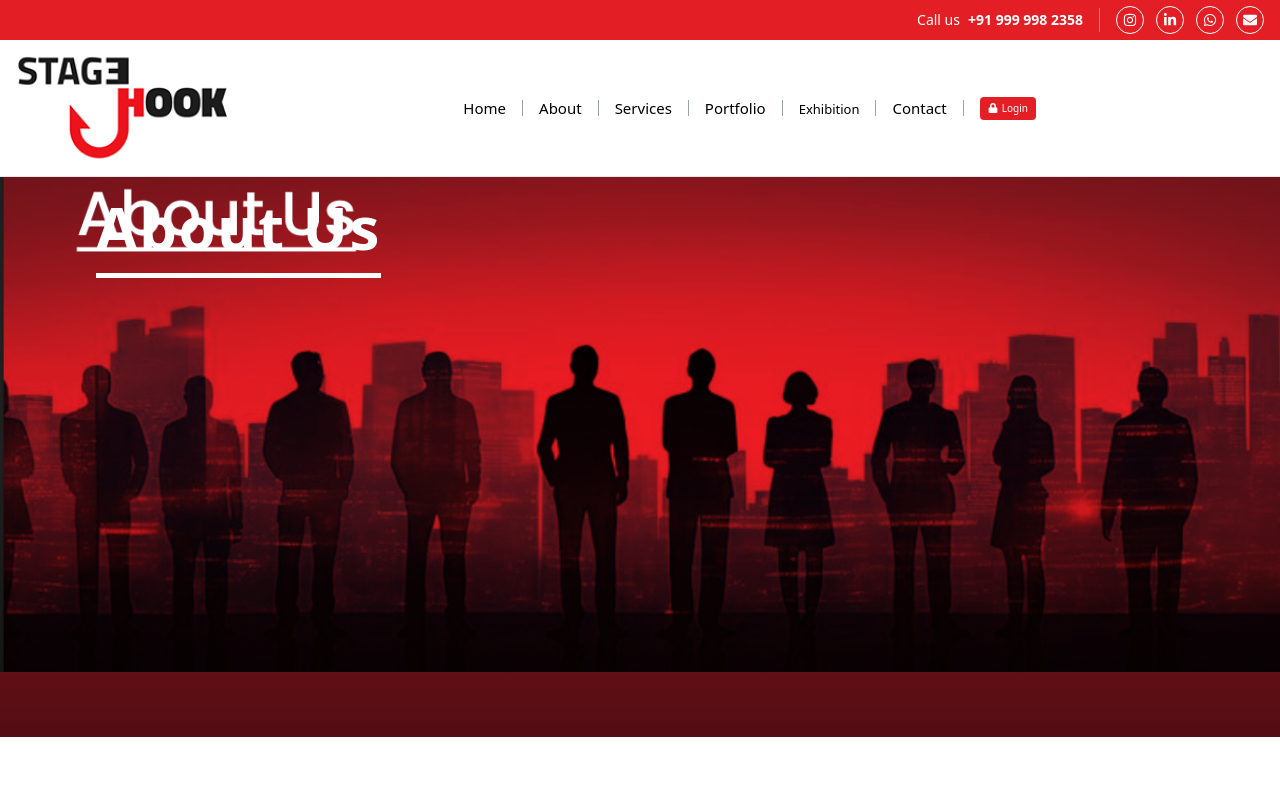
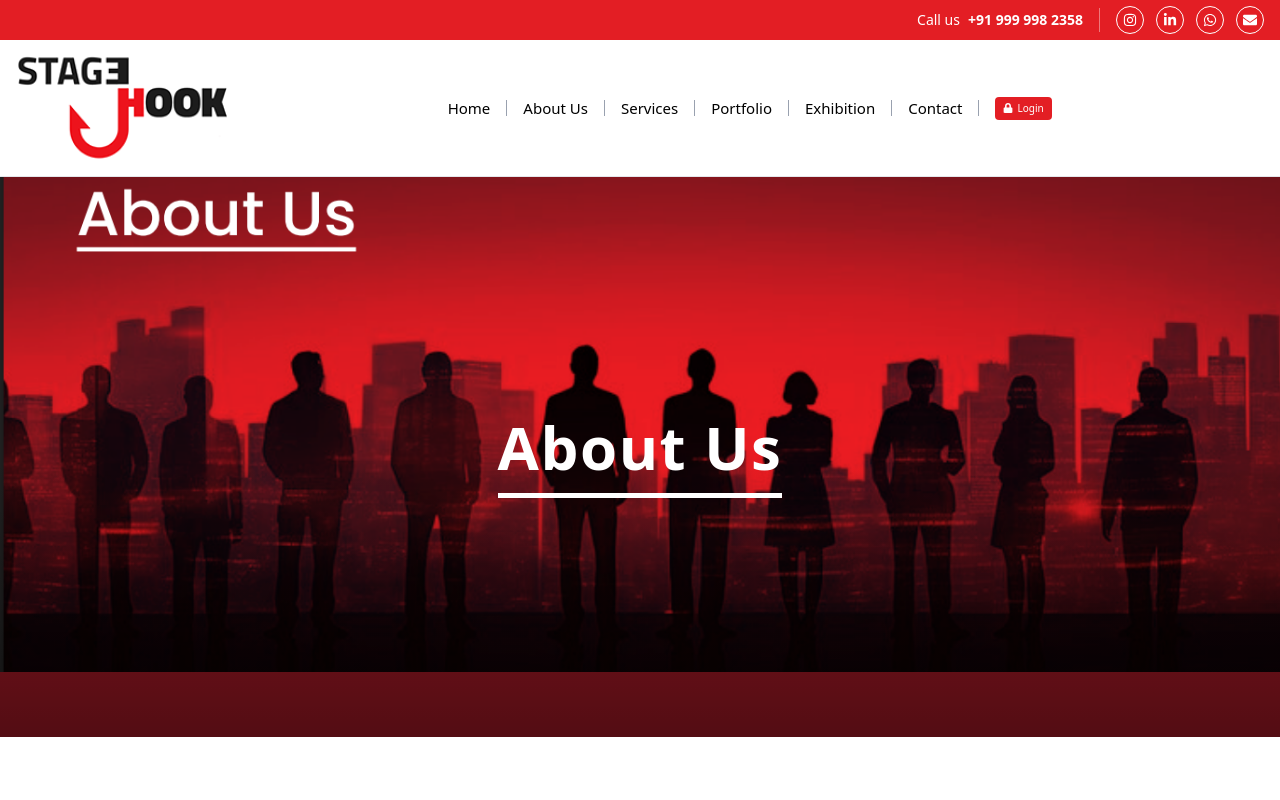
Before and after one commit to Riju7407/STAGEJHOOK-main, a React (Vite) app: page /about in a window 1280 px wide. Shown: the top 800 px of the page. Built offline with nearby package versions, Linux system fonts and the light colour scheme.

Commit message:
UI Improvements: Fix navbar Exhibition text styling, change About to About Us, center About Us hero text, and fix portfolio modal image display

```diff
--- a/src/components/about/AboutHero.jsx
+++ b/src/components/about/AboutHero.jsx
@@ -14,8 +14,8 @@ const AboutHero = () => {
       {/* Dark gradient overlay at bottom */}
       <div className="absolute inset-0 bg-gradient-to-b from-transparent via-transparent to-black/40"></div>
 
-      {/* About Us Text - Top Left */}
-      <div className="absolute top-4 sm:top-5 left-4 sm:left-6 md:left-12 lg:left-16 xl:left-24 z-20">
+      {/* About Us Text - Center */}
+      <div className="absolute inset-0 flex items-center justify-center z-20">
         <h1 className="text-3xl sm:text-4xl md:text-5xl lg:text-6xl font-bold text-white tracking-wide pb-3 sm:pb-4 border-b-4 sm:border-b-[5px] border-white inline-block">
           About Us
         </h1>
--- a/src/components/common/Navbar.jsx
+++ b/src/components/common/Navbar.jsx
@@ -32,13 +32,13 @@ const Navbar = () => {
         <ul className="flex items-center gap-1 sm:gap-2 lg:gap-3 xl:gap-4 text-[10px] sm:text-[11px] md:text-[12px] lg:text-[14px] xl:text-[15px] font-medium text-black flex-1 justify-end sm:justify-center px-1 sm:px-2">
           <li className="hidden sm:block z-10"><Link to="/" className="hover:text-[#E31E24] transition-colors whitespace-nowrap">Home</Link></li>
           <li className="hidden md:block border-l border-gray-400 h-4"></li>
-          <li className="hidden sm:block z-10"><Link to="/about" className="hover:text-[#E31E24] transition-colors whitespace-nowrap">About</Link></li>
+          <li className="hidden sm:block z-10"><Link to="/about" className="hover:text-[#E31E24] transition-colors whitespace-nowrap">About Us</Link></li>
           <li className="hidden md:block border-l border-gray-400 h-4"></li>
           <li className="hidden sm:block z-10"><Link to="/services" className="hover:text-[#E31E24] transition-colors cursor-pointer whitespace-nowrap">Services</Link></li>
           <li className="hidden md:block border-l border-gray-400 h-4"></li>
           <li className="hidden sm:block z-10"><Link to="/portfolio" className="hover:text-[#E31E24] transition-colors cursor-pointer whitespace-nowrap">Portfolio</Link></li>
           <li className="hidden lg:block border-l border-gray-400 h-4"></li>
-          <li className="hidden lg:block z-10"><Link to="/exhibition" className="hover:text-[#E31E24] transition-colors cursor-pointer whitespace-nowrap text-[9px] sm:text-[10px] md:text-[11px] lg:text-[13px]">Exhibition</Link></li>
+          <li className="hidden lg:block z-10"><Link to="/exhibition" className="hover:text-[#E31E24] transition-colors cursor-pointer whitespace-nowrap">Exhibition</Link></li>
           <li className="hidden lg:block border-l border-gray-400 h-4"></li>
           <li className="hidden sm:block z-10"><Link to="/contact" className="hover:text-[#E31E24] transition-colors cursor-pointer whitespace-nowrap">Contact</Link></li>
           <li className="hidden lg:block border-l border-gray-400 h-4"></li>
@@ -82,7 +82,7 @@ const Navbar = () => {
           <div className="fixed inset-0 top-14 left-0 right-0 bg-white border-b border-gray-200 sm:hidden z-40 shadow-lg w-full">
             <ul className="flex flex-col gap-1 py-4 px-4 text-xs font-medium text-black">
               <li className="w-full"><Link to="/" onClick={() => setIsMobileMenuOpen(false)} className="hover:text-[#E31E24] hover:bg-gray-100 transition-colors block py-3 px-3 rounded w-full text-sm">Home</Link></li>
-              <li className="w-full"><Link to="/about" onClick={() => setIsMobileMenuOpen(false)} className="hover:text-[#E31E24] hover:bg-gray-100 transition-colors block py-3 px-3 rounded w-full text-sm">About</Link></li>
+              <li className="w-full"><Link to="/about" onClick={() => setIsMobileMenuOpen(false)} className="hover:text-[#E31E24] hover:bg-gray-100 transition-colors block py-3 px-3 rounded w-full text-sm">About Us</Link></li>
               <li className="w-full"><Link to="/services" onClick={() => setIsMobileMenuOpen(false)} className="hover:text-[#E31E24] hover:bg-gray-100 transition-colors block py-3 px-3 rounded w-full text-sm">Services</Link></li>
               <li className="w-full"><Link to="/portfolio" onClick={() => setIsMobileMenuOpen(false)} className="hover:text-[#E31E24] hover:bg-gray-100 transition-colors block py-3 px-3 rounded w-full text-sm">Portfolio</Link></li>
               <li className="w-full"><Link to="/exhibition" onClick={() => setIsMobileMenuOpen(false)} className="hover:text-[#E31E24] hover:bg-gray-100 transition-colors block py-3 px-3 rounded w-full text-sm">Exhibition</Link></li>
--- a/src/components/contact/ContactHero.jsx
+++ b/src/components/contact/ContactHero.jsx
@@ -18,7 +18,7 @@ const ContactHero = () => {
 
       {/* Hero Text */}
       <div className="relative z-10 text-center">
-        <h1 className="text-5xl md:text-6xl font-bold text-white mb-6">Contact Us</h1>
+        <h1 className="text-5xl md:text-6xl font-black text-white mb-6">Contact Us</h1>
         <div className="w-24 h-1 bg-white mx-auto"></div>
       </div>
 
--- a/src/components/portfolio/PortfolioModal.jsx
+++ b/src/components/portfolio/PortfolioModal.jsx
@@ -53,11 +53,11 @@ const PortfolioModal = ({ item, onClose }) => {
         </button>
 
         {/* Image */}
-        <div className="w-full h-[400px] overflow-hidden rounded-t-2xl">
+        <div className="w-full bg-gray-100 rounded-t-2xl flex items-center justify-center">
           <img
             src={item.imageUrl || item.image}
             alt={item.title}
-            className="w-full h-full object-cover"
+            className="w-full h-auto object-contain max-h-[60vh]"
             onError={(e) => {
               e.target.src = 'https://placehold.co/800x400?text=Portfolio';
             }}
```
